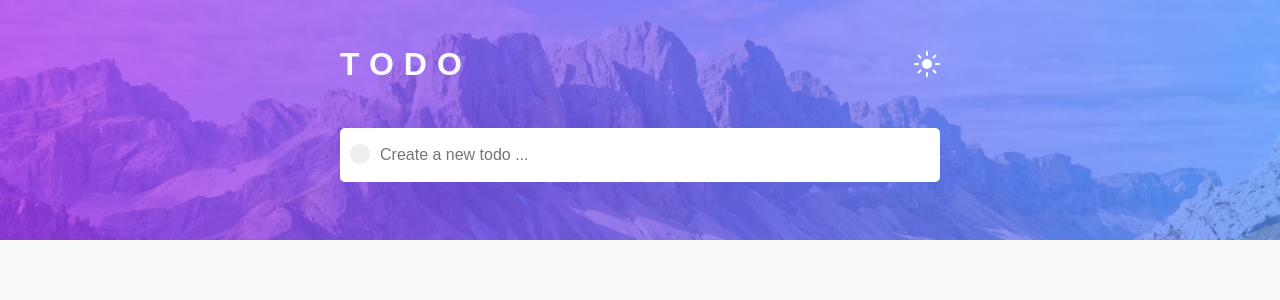
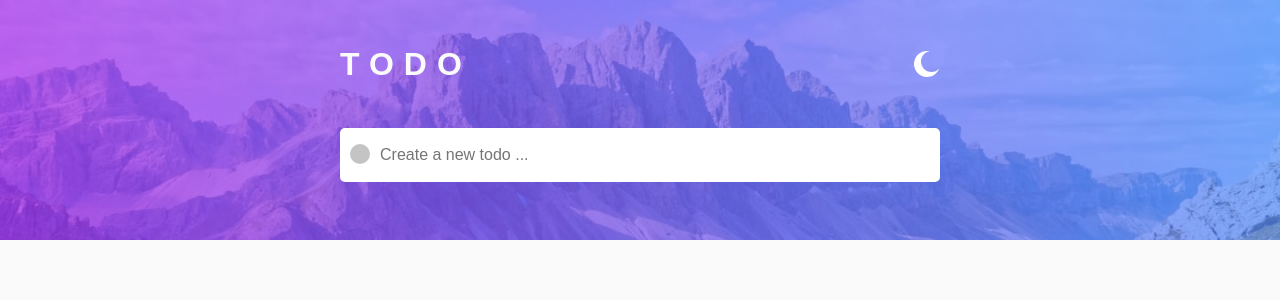
Before and after one commit to AReactDeveloper/Todo-app, a React (Create React App) app: page / in a window 1280 px wide. In both pictures the pointer is over the element 360 px from the left and 154 px from the top of the page. Shown: the top 300 px of the page. Built offline with nearby package versions, Linux system fonts and the light colour scheme.

Commit message:
done for the day

```diff
--- a/public/index.html
+++ b/public/index.html
@@ -24,7 +24,7 @@
       work correctly both with client-side routing and a non-root public URL.
       Learn how to configure a non-root public URL by running `npm run build`.
     -->
-    <title>React App</title>
+    <title>TODO App</title>
   </head>
   <body>
     <noscript>You need to enable JavaScript to run this app.</noscript>
--- a/src/components/CustomCheckmark/customcheckmark.scss
+++ b/src/components/CustomCheckmark/customcheckmark.scss
@@ -19,10 +19,10 @@
     }
 
     &:hover input~.checkmark {
-        background-color: #eee;
+        background-color: rgb(196, 196, 196)
     }
 
-    &:hover input:checked~.checkmark {
+    &:hover , input:checked~.checkmark {
         background: var(--bs-secondary);
         background-size: cover;
         /* Ensures the image covers the area */
@@ -41,6 +41,7 @@
     /* Show the checkmark when checked */
     & input:checked~.checkmark:after {
         display: block;
+
     }
 
     /* Style the checkmark/indicator */
--- a/src/components/Header/Header.jsx
+++ b/src/components/Header/Header.jsx
@@ -1,7 +1,7 @@
 import React from 'react'
 import AddTodo from './../AddTodo/AddTodo'
 import './Header.scss'
-import sunIcon from './../../assets/images/icon-sun.svg'
+import sunIcon from './../../assets/images/icon-moon.svg'
 
 export default function Header() {
   return (
--- a/src/styles/_reset.scss
+++ b/src/styles/_reset.scss
@@ -49,4 +49,5 @@ button{
     background-color: transparent;
     border: 0;
     outline: 0;
+    cursor: pointer;
 }
```
Also changed, not shown: 1 other file (tests, documents, lock files or other folders).
